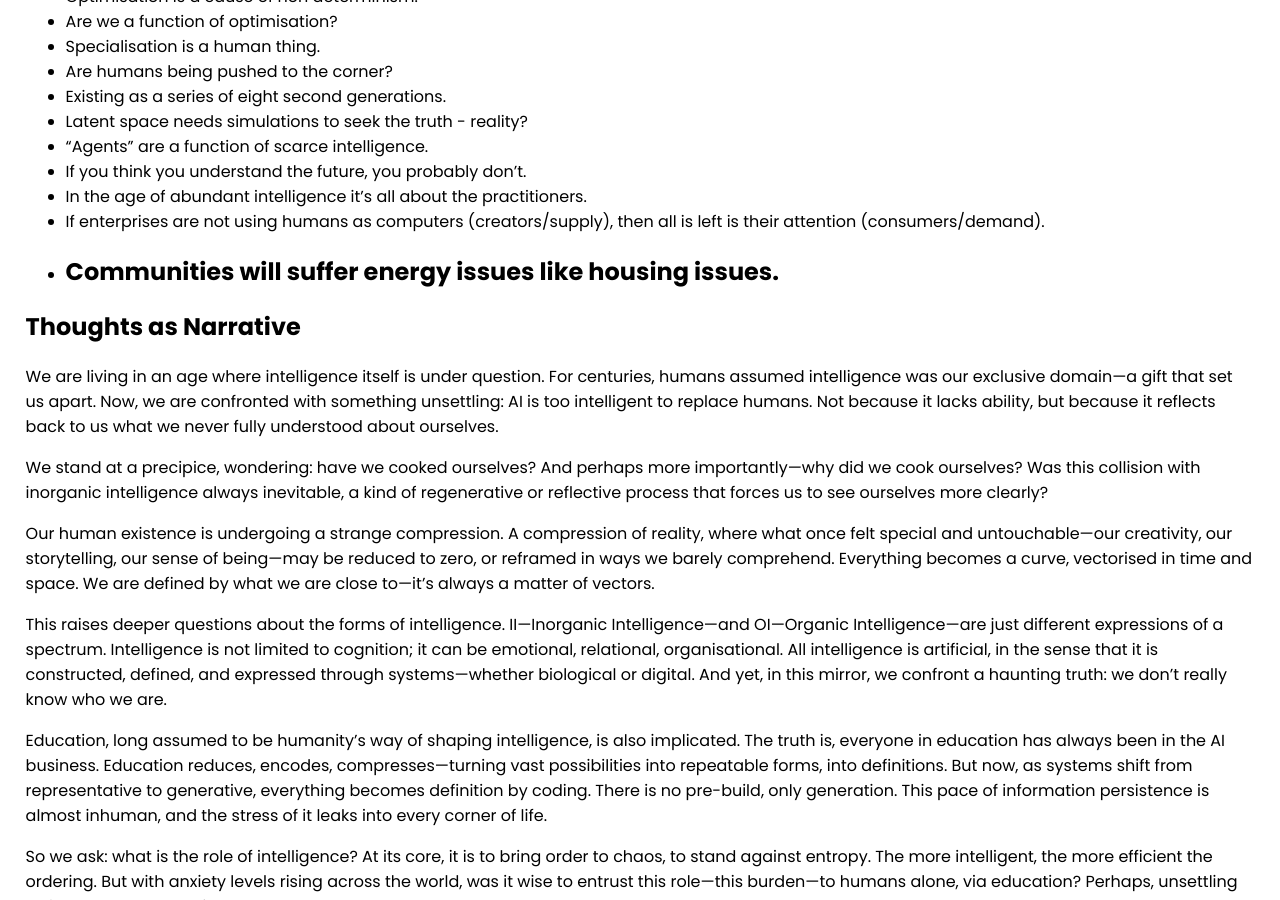
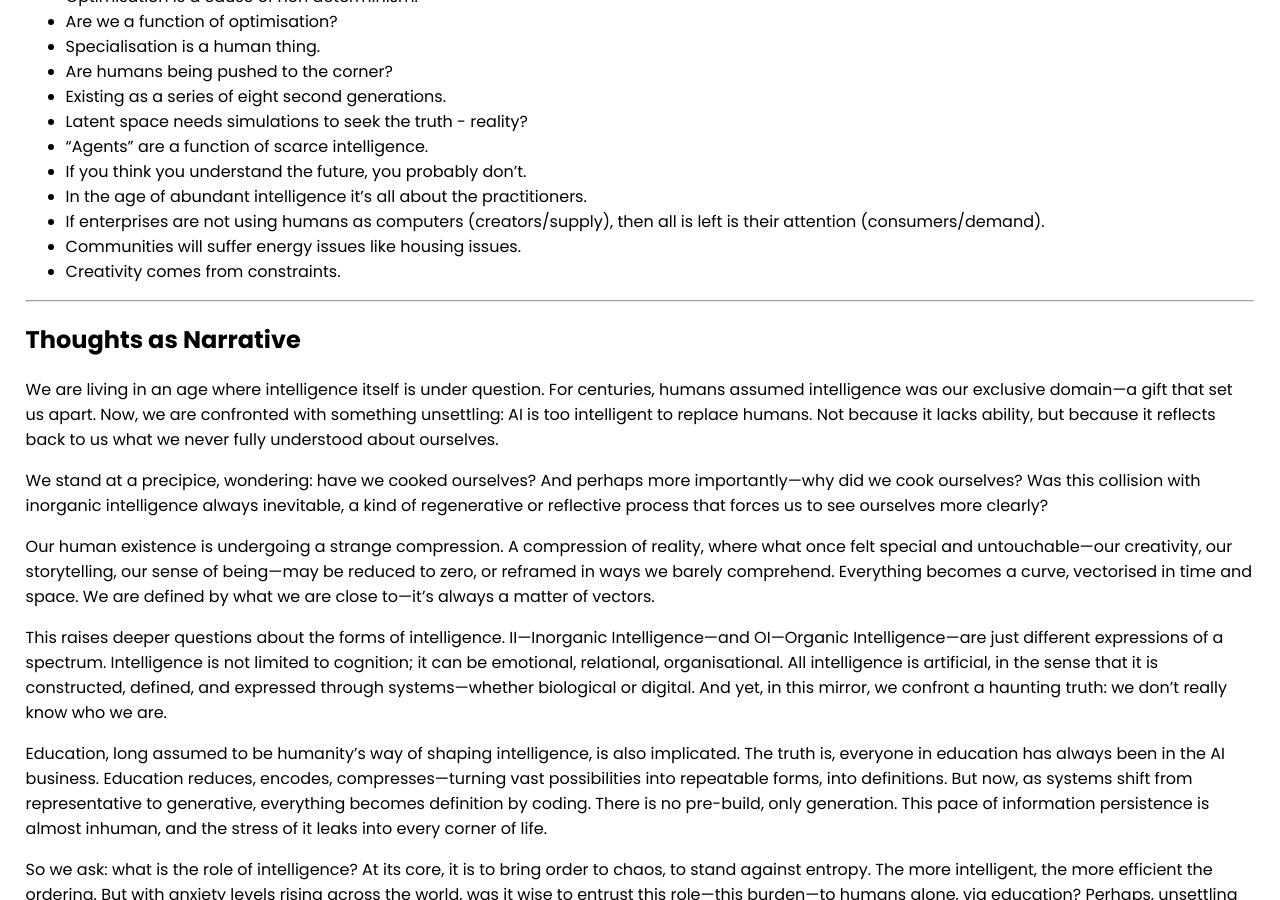
Before and after one commit to selfdriven-foundation/selfdriven-ai, a Jekyll site: the page built from docs/pages/thoughts.md, in a window 1280 px wide and 900 px high, scrolled down 1725 px. Built offline with Jekyll 4.4.1, drawn with Linux system fonts in a browser that asks for light colours.

Commit message:
Update thoughts.md

```diff
--- a/docs/pages/thoughts.md
+++ b/docs/pages/thoughts.md
@@ -74,6 +74,8 @@
 - In the age of abundant intelligence it’s all about the practitioners.
 - If enterprises are not using humans as computers (creators/supply), then all is left is their attention (consumers/demand).
 - Communities will suffer energy issues like housing issues.
+- Creativity comes from constraints.
+
 ---
 
 ## Thoughts as Narrative
```
